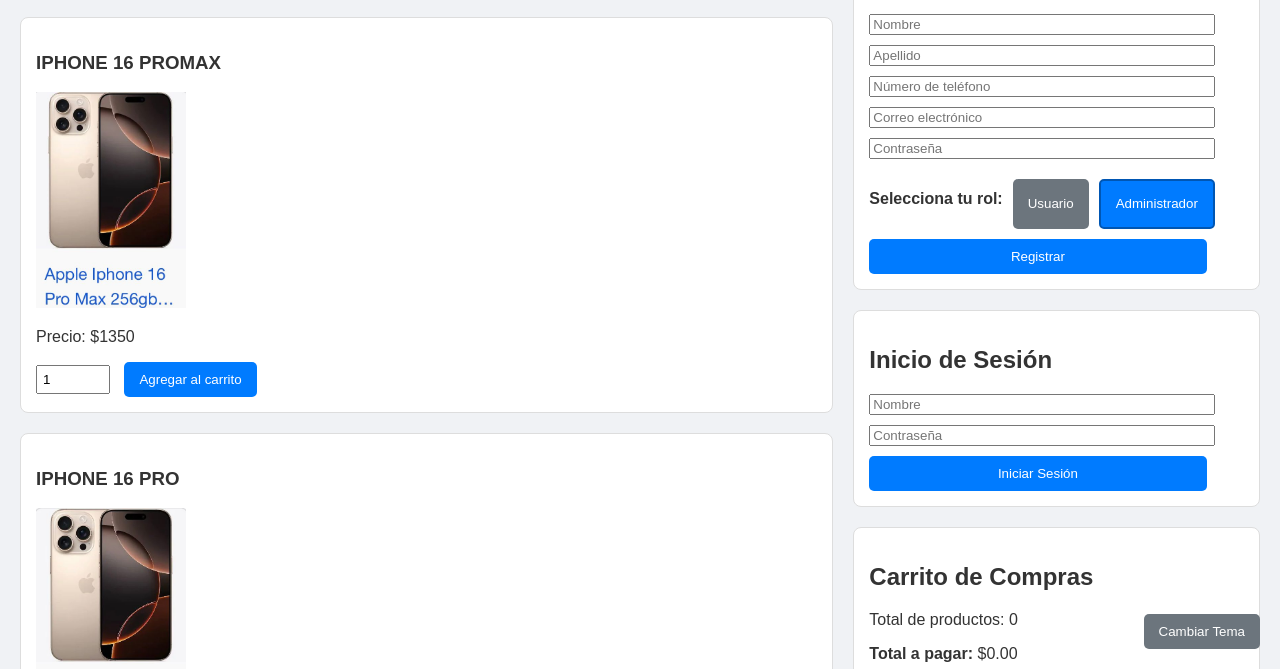
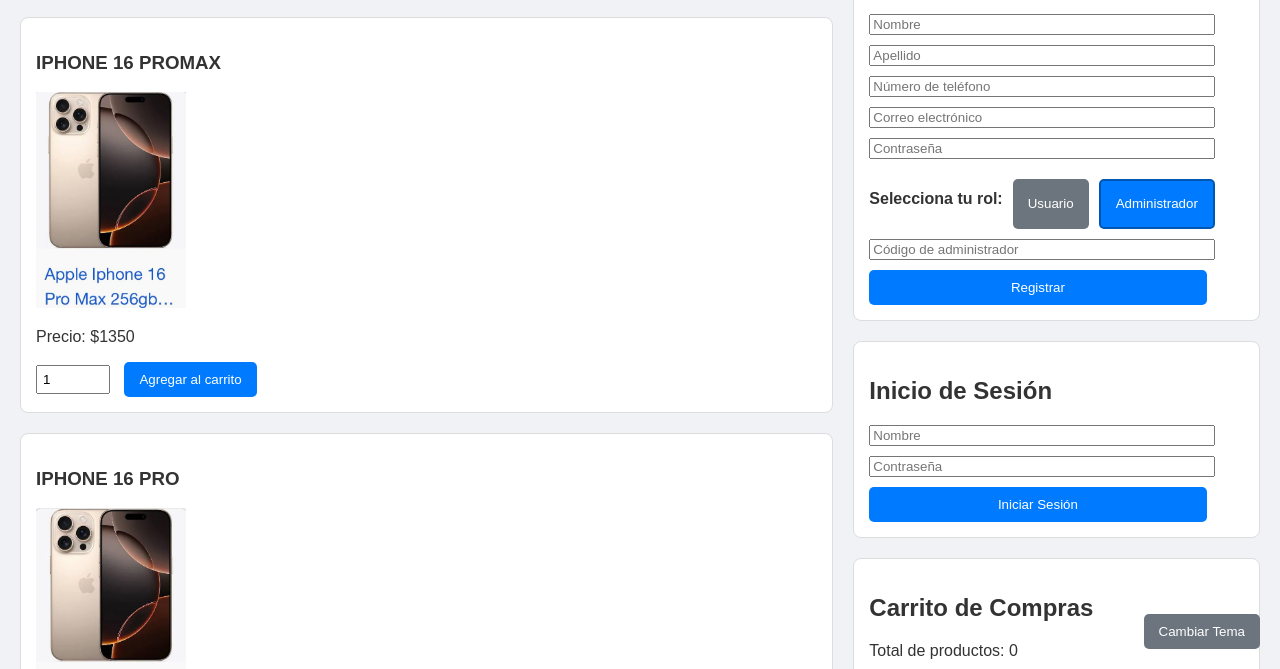
Before and after one commit to MarioTasigchana/pagina-web-mario, a plain HTML site: page index.html in a window 1280 px wide. Both pictures are taken after a click on the button "Administrador". Shown: the part 131-800 px from the top of the page. Drawn offline with Linux system fonts and the light colour scheme.

Commit message:
index.html

```diff
--- a/index.html
+++ b/index.html
@@ -116,6 +116,9 @@
                         <button type="button" class="role-btn" id="btn-user" onclick="seleccionarRol('user')">Usuario</button>
                         <button type="button" class="role-btn" id="btn-admin" onclick="seleccionarRol('admin')">Administrador</button>
                         <input type="hidden" id="selected-role" value="user">
+                    </div>
+                    <div id="admin-code-container" style="display:none;">
+                        <input type="password" id="admin-code" placeholder="Código de administrador" required>
                     </div>
                     <button type="button" onclick="guardarRegistro()">Registrar</button>
                 </form>
@@ -256,9 +259,15 @@
             const correo = document.getElementById('correo-usuario').value;
             const password = document.getElementById('password-usuario').value;
             const rol = document.getElementById('selected-role').value;
+            const adminCode = document.getElementById('admin-code').value;
 
             if (!correo || !password) {
                 alert('El correo y la contraseña son obligatorios para el registro.');
+                return;
+            }
+
+            if (rol === 'admin' && adminCode !== 'Admin12345') {
+                alert('El código de administrador es incorrecto.');
                 return;
             }
 
@@ -335,6 +344,13 @@
             document.getElementById('btn-user').classList.remove('active-role');
             document.getElementById('btn-admin').classList.remove('active-role');
             document.getElementById(`btn-${rol}`).classList.add('active-role');
+
+            const adminCodeContainer = document.getElementById('admin-code-container');
+            if (rol === 'admin') {
+                adminCodeContainer.style.display = 'block';
+            } else {
+                adminCodeContainer.style.display = 'none';
+            }
         }
 
         function iniciarSesion() {
```
